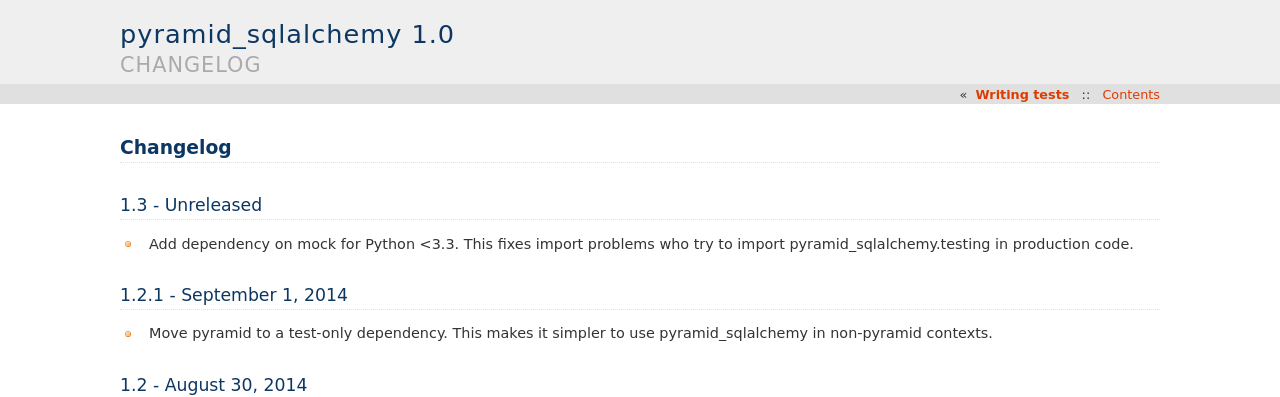
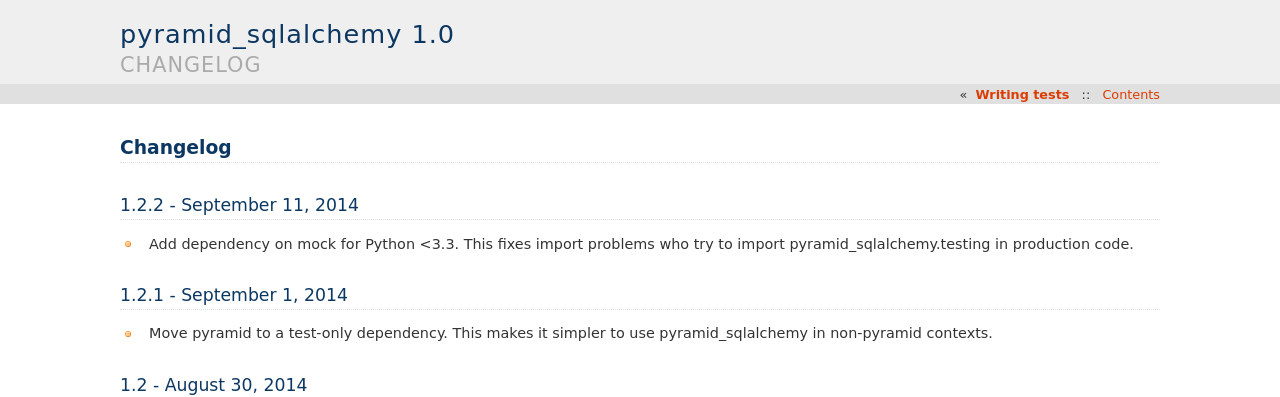
Before and after one commit to wichert/pyramid_sqlalchemy, a Sphinx documentation site: the page built from docs/changes.rst, in a window 1280 px wide. Shown: the top 397 px of the page. Built offline with Sphinx 7.4.7, drawn with Linux system fonts in a browser that asks for light colours.

Commit message:
Prepare 1.2.2 release.

```diff
--- a/docs/changes.rst
+++ b/docs/changes.rst
@@ -1,8 +1,8 @@
 Changelog
 =========
 
-1.3 - Unreleased
--------------------------
+1.2.2 - September 11, 2014
+--------------------------
 
 - Add dependency on mock for Python <3.3. This fixes import problems who try to
   import pyramid_sqlalchemy.testing in production code.
--- a/setup.py
+++ b/setup.py
@@ -2,7 +2,7 @@
 from setuptools import setup
 from setuptools import find_packages
 
-version = '1.3dev'
+version = '1.2.2'
 
 requires = [
         'SQLAlchemy >=0.7.0',
```
